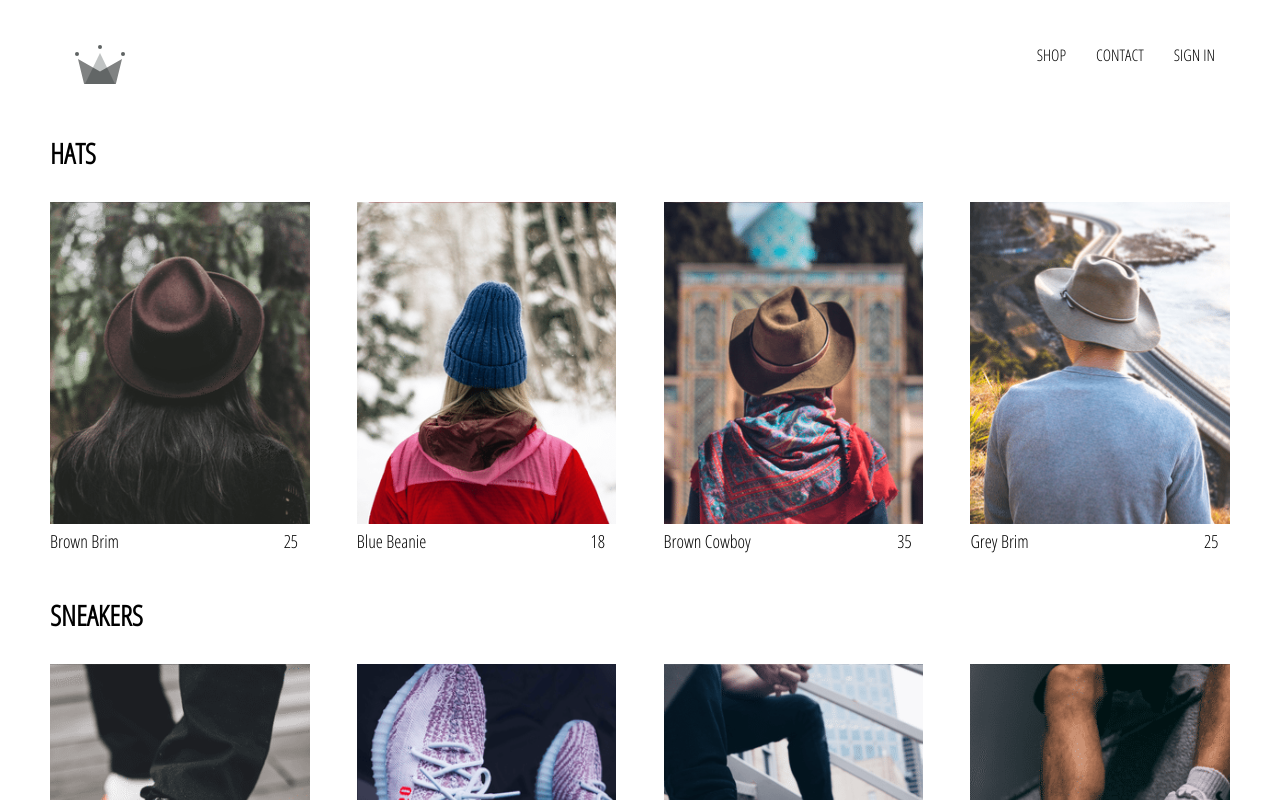
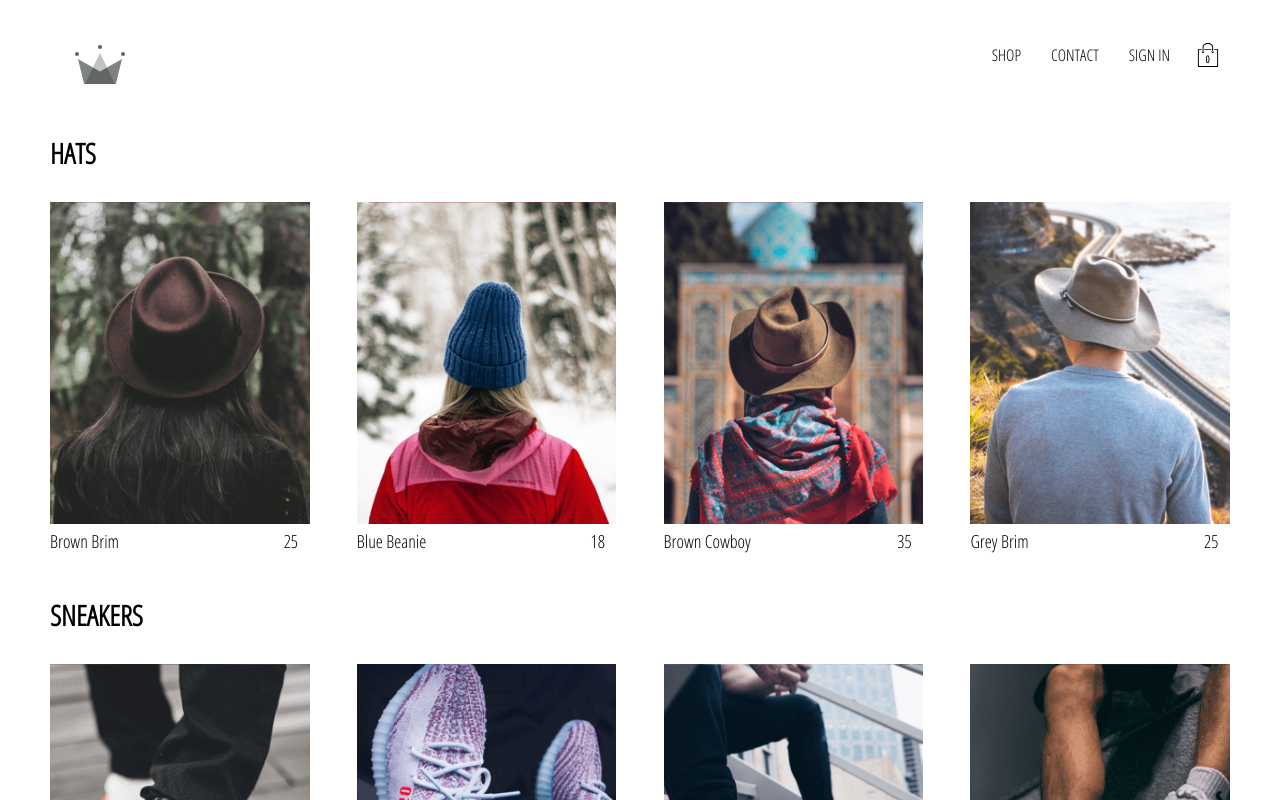
Before and after one commit to JoelRaymann/e-commerce-react-app, a React (Create React App) app: page /shop in a window 1280 px wide. Shown: the top 800 px of the page. Built offline with nearby package versions, Linux system fonts and the light colour scheme; no server answers.

Commit message:
Added Card Icon + cart dropdown component features

```diff
--- /dev/null
+++ b/src/components/cart-dropdown/cart-dropdown.component.jsx
@@ -0,0 +1,14 @@
+import React from "react";
+import "./cart-dropdown.styles.scss";
+
+//  Import components
+import CustomButton from "../custom-button/custom-button.component";
+
+const CartDropdown = () => (
+  <div className="cart-dropdown">
+    <div className="cart-items"></div>
+    <CustomButton>GO TO CHECKOUT</CustomButton>
+  </div>
+);
+
+export default CartDropdown;
--- /dev/null
+++ b/src/components/cart-dropdown/cart-dropdown.styles.scss
@@ -0,0 +1,24 @@
+.cart-dropdown {
+  position: absolute;
+  width: 240px;
+  height: 340px;
+  display: flex;
+  flex-direction: column;
+  padding: 20px;
+  border: 1px solid black;
+  background-color: white;
+  top: 80px;
+  right: 0;
+  z-index: 5;
+
+  .cart-items {
+    height: 240px;
+    display: flex;
+    flex-direction: column;
+    overflow: scroll;
+  }
+
+  button {
+    margin-top: auto;
+  }
+}
--- /dev/null
+++ b/src/components/cart-icon/cart-icon.component.jsx
@@ -0,0 +1,24 @@
+import React from "react";
+import "./cart-icon.styles.scss";
+
+// import SVGs
+import { ReactComponent as ShoppingIcon } from "../../assets/shopping_bag.svg";
+
+// import redux utils
+import { connect } from "react-redux";
+
+// import redux actions
+import { toggleCartVisibility } from "../../redux/cart/cart.actions";
+
+const CartIcon = ({ toggleCartVisibility }) => (
+  <div className="cart-icon" onClick={toggleCartVisibility}>
+    <ShoppingIcon className="shopping-icon" />
+    <span className="item-count">0</span>
+  </div>
+);
+
+const mapDispatchToProps = (dispatch) => ({
+  toggleCartVisibility: () => dispatch(toggleCartVisibility()),
+});
+
+export default connect(null, mapDispatchToProps)(CartIcon);
--- /dev/null
+++ b/src/components/cart-icon/cart-icon.styles.scss
@@ -0,0 +1,21 @@
+.cart-icon {
+  width: 45px;
+  height: 45px;
+  position: relative;
+  display: flex;
+  align-items: center;
+  justify-content: center;
+  cursor: pointer;
+
+  .shopping-icon {
+    width: 24px;
+    height: 24px;
+  }
+
+  .item-count {
+    position: absolute;
+    font-size: 10px;
+    font-weight: bold;
+    bottom: 12px;
+  }
+}
--- a/src/components/header/header.component.jsx
+++ b/src/components/header/header.component.jsx
@@ -1,5 +1,9 @@
 import React from "react";
 import "./header.styles.scss";
+
+// Import components
+import CartIcon from "../cart-icon/cart-icon.component";
+import CartDropdown from "../cart-dropdown/cart-dropdown.component";
 
 // Import Assets like SVG
 import { ReactComponent as Logo } from "../../assets/logo-header.svg";
@@ -13,7 +17,7 @@
 // import redux utils
 import { connect } from "react-redux";
 
-const Header = ({ currentUser }) => {
+const Header = ({ currentUser, hidden }) => {
   return (
     <div className="header">
       <Link className="logo-container" to="/home">
@@ -35,13 +39,16 @@
             SIGN IN
           </Link>
         )}
+        <CartIcon />
       </div>
+      {hidden ? null : <CartDropdown />}
     </div>
   );
 };
 
-const mapStateToProps = (state) => ({
-  currentUser: state.user.currentUser,
+const mapStateToProps = ({ user: { currentUser }, cart: { hidden } }) => ({
+  currentUser: currentUser,
+  hidden: hidden,
 });
 
 export default connect(mapStateToProps)(Header);
--- /dev/null
+++ b/src/redux/cart/cart.actions.js
@@ -0,0 +1,5 @@
+import CartActionTypes from "./cart.types";
+
+export const toggleCartVisibility = () => ({
+  type: CartActionTypes.TOGGLE_CART_VISIBILITY,
+});
--- /dev/null
+++ b/src/redux/cart/cart.reducer.js
@@ -0,0 +1,20 @@
+import { CartActionTypes } from "./cart.types";
+
+const INITIAL_STATE = {
+  hidden: true,
+};
+
+const cartReducer = (state = INITIAL_STATE, action) => {
+  switch (action.type) {
+    case CartActionTypes.TOGGLE_CART_VISIBILITY:
+      return {
+        ...state,
+        hidden: !state.hidden,
+      };
+
+    default:
+      return state;
+  }
+};
+
+export default cartReducer;
--- /dev/null
+++ b/src/redux/cart/cart.types.js
@@ -0,0 +1,5 @@
+export const CartActionTypes = {
+  TOGGLE_CART_VISIBILITY: "TOGGLE_CART_VISIBILITY",
+};
+
+export default CartActionTypes;
--- a/src/redux/root-reducer.js
+++ b/src/redux/root-reducer.js
@@ -2,7 +2,9 @@
 import { combineReducers } from "redux";
 
 import userReducer from "./user/user.reducer";
+import cartReducer from "./cart/cart.reducer";
 
 export default combineReducers({
   user: userReducer,
+  cart: cartReducer,
 });
```
Also changed, not shown: src/assets/shopping_bag.svg (added).
